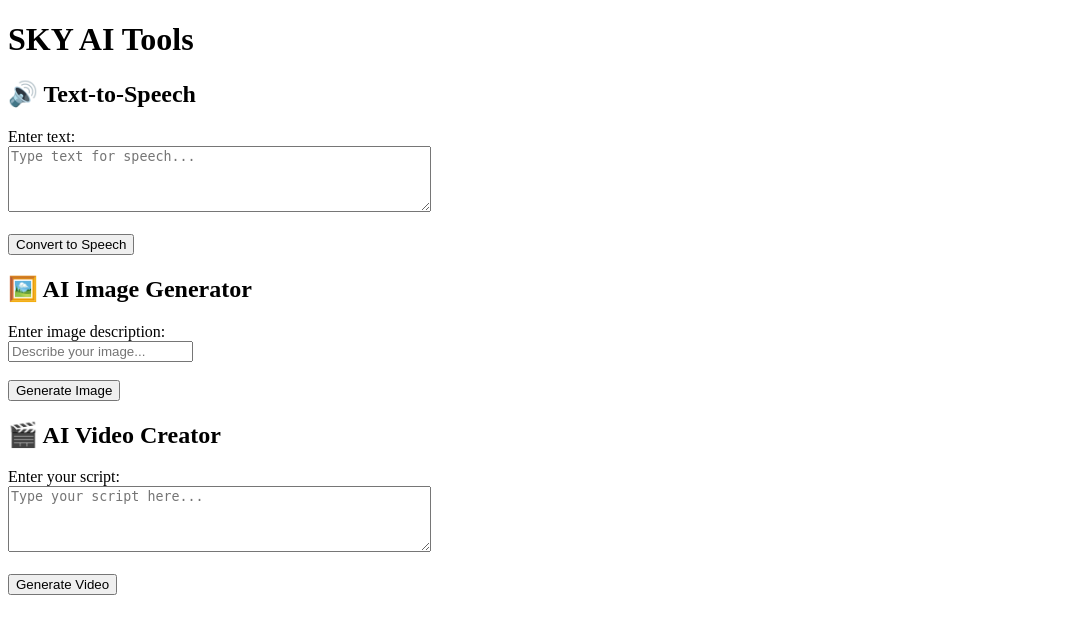
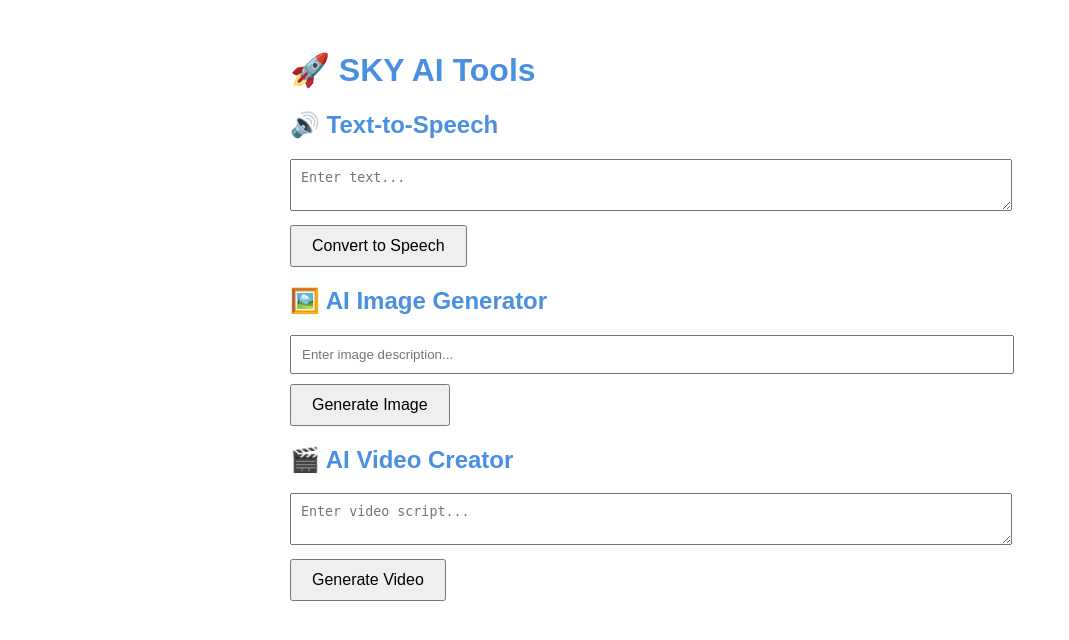
Before and after one commit to suraj5sky/ai_app, a Flask app: page / in a window 1280 px wide. Shown: the top 640 px of the page, without its empty margins (0-1069 px from the left). Run offline with Flask 3, Linux system fonts and the light colour scheme.

Commit message:
Fix: Updated index.html for test iamge and video generation the webpage

```diff
--- a/templates/index.html
+++ b/templates/index.html
@@ -2,90 +2,84 @@
 <html lang="en">
 <head>
   <meta charset="UTF-8">
-    <meta name="viewport" content="width=device-width, initial-scale=1.0">
   <title>SKY AI Tools</title>
+  <style>
+    body { font-family: sans-serif; max-width: 700px; margin: auto; padding: 30px; }
+    textarea, input { width: 100%; padding: 10px; margin-bottom: 10px; }
+    button { padding: 10px 20px; font-size: 16px; cursor: pointer; }
+    h1, h2 { color: #4A90E2; }
+    img, video, audio { max-width: 100%; margin-top: 20px; }
+  </style>
 </head>
 <body>
-    <h1>SKY AI Tools</h1>
+  <h1>🚀 SKY AI Tools</h1>
 
-    <!-- 🔊 Text-to-Speech -->
   <h2>🔊 Text-to-Speech</h2>
-    <form id="ttsForm">
-        <label for="ttsText">Enter text:</label><br>
-        <textarea id="ttsText" rows="4" cols="50" placeholder="Type text for speech..."></textarea><br><br>
-        <button type="submit">Convert to Speech</button>
-    </form>
-    <div id="ttsOutput"></div>
+  <textarea id="ttsText" placeholder="Enter text..."></textarea>
+  <button onclick="generateTTS()">Convert to Speech</button>
+  <audio id="ttsAudio" controls style="display:none;"></audio>
 
-    <!-- 🖼️ AI Image Generator -->
   <h2>🖼️ AI Image Generator</h2>
-    <form id="imageForm">
-        <label for="imageDesc">Enter image description:</label><br>
-        <input type="text" id="imageDesc" placeholder="Describe your image..."><br><br>
-        <button type="submit">Generate Image</button>
-    </form>
-    <div id="imageOutput"></div>
+  <input id="imagePrompt" placeholder="Enter image description..." />
+  <button onclick="generateImage()">Generate Image</button>
+  <img id="generatedImage" style="display:none;" />
 
-    <!-- 🎬 AI Video Creator -->
   <h2>🎬 AI Video Creator</h2>
-    <form id="videoForm">
-        <label for="videoText">Enter your script:</label><br>
-        <textarea id="videoText" rows="4" cols="50" placeholder="Type your script here..."></textarea><br><br>
-        <button type="submit">Generate Video</button>
-    </form>
-    <div id="videoOutput"></div>
+  <textarea id="videoScript" placeholder="Enter video script..."></textarea>
+  <button onclick="generateVideo()">Generate Video</button>
+  <video id="generatedVideo" controls style="display:none;"></video>
 
   <script>
-        // TTS API Call
-        document.getElementById('ttsForm').addEventListener('submit', async (e) => {
-            e.preventDefault();
-            const text = document.getElementById('ttsText').value;
-            const response = await fetch('/api/tts', {
-                method: 'POST',
-                headers: { 'Content-Type': 'application/json' },
+    async function generateTTS() {
+      const text = document.getElementById("ttsText").value;
+      const res = await fetch("/generate_tts", {
+        method: "POST",
+        headers: { "Content-Type": "application/json" },
         body: JSON.stringify({ text })
       });
-            const result = await response.json();
-            if (result.status === 'success') {
-                document.getElementById('ttsOutput').innerHTML = `<audio controls><source src="${result.audio_url}" type="audio/mpeg"></audio>`;
+      const data = await res.json();
+      if (data.audio_url) {
+        const audio = document.getElementById("ttsAudio");
+        audio.src = data.audio_url;
+        audio.style.display = "block";
+        audio.play();
+      }
+    }
+
+    async function generateImage() {
+      const prompt = document.getElementById("imagePrompt").value;
+      const res = await fetch("/generate_image", {
+        method: "POST",
+        headers: { "Content-Type": "application/json" },
+        body: JSON.stringify({ prompt })
+      });
+      const data = await res.json();
+      if (data.image_url) {
+        const img = document.getElementById("generatedImage");
+        img.src = data.image_url;
+        img.style.display = "block";
       } else {
-                document.getElementById('ttsOutput').innerText = `❌ Error: ${result.message}`;
+        alert("Image generation failed.");
       }
+    }
+
+    async function generateVideo() {
+      const script = document.getElementById("videoScript").value;
+      const res = await fetch("/generate_video", {
+        method: "POST",
+        headers: { "Content-Type": "application/json" },
+        body: JSON.stringify({ script })
       });
-
-        // Image Generation API Call
-        document.getElementById('imageForm').addEventListener('submit', async (e) => {
-            e.preventDefault();
-            const description = document.getElementById('imageDesc').value;
-            const response = await fetch('/api/image', {
-                method: 'POST',
-                headers: { 'Content-Type': 'application/json' },
-                body: JSON.stringify({ description })
-            });
-            const result = await response.json();
-            if (result.status === 'success') {
-                document.getElementById('imageOutput').innerHTML = `<img src="${result.image_url}" alt="Generated Image">`;
+      const data = await res.json();
+      if (data.video_url) {
+        const video = document.getElementById("generatedVideo");
+        video.src = data.video_url;
+        video.style.display = "block";
+        video.play();
       } else {
-                document.getElementById('imageOutput').innerText = `❌ Error: ${result.message}`;
+        alert("Video generation failed.");
       }
-        });
-
-        // Video Generation API Call
-        document.getElementById('videoForm').addEventListener('submit', async (e) => {
-            e.preventDefault();
-            const scriptText = document.getElementById('videoText').value;
-            const response = await fetch('/api/video', {
-                method: 'POST',
-                headers: { 'Content-Type': 'application/json' },
-                body: JSON.stringify({ script: scriptText })
-            });
-            const result = await response.json();
-            if (result.status === 'success') {
-                document.getElementById('videoOutput').innerHTML = `<video width="320" height="240" controls><source src="${result.video_url}" type="video/mp4"></video>`;
-            } else {
-                document.getElementById('videoOutput').innerText = `❌ Error: ${result.message}`;
     }
-        });
   </script>
 </body>
 </html>
```
Lines whose indentation alone changed are shown as unchanged.
